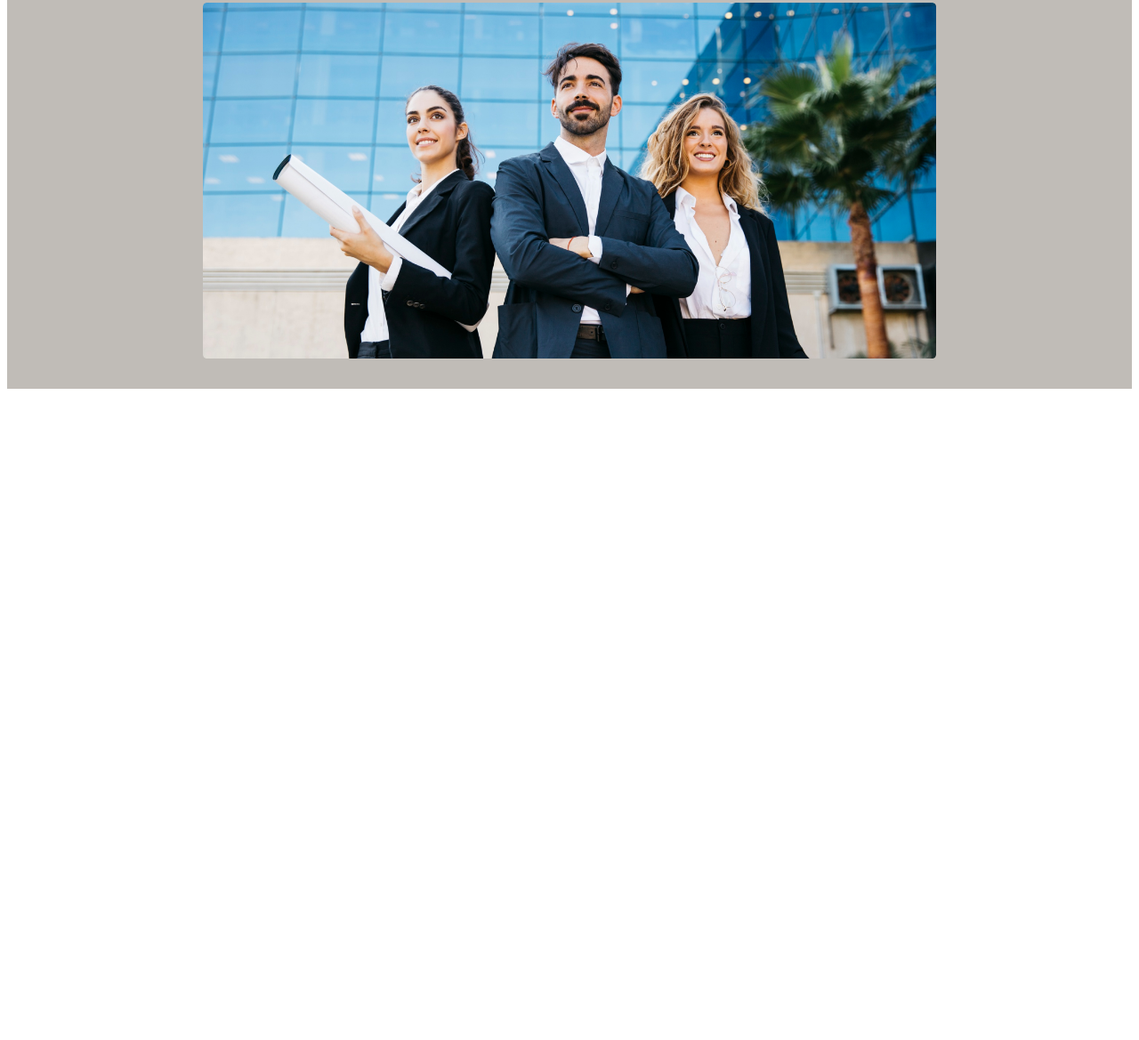
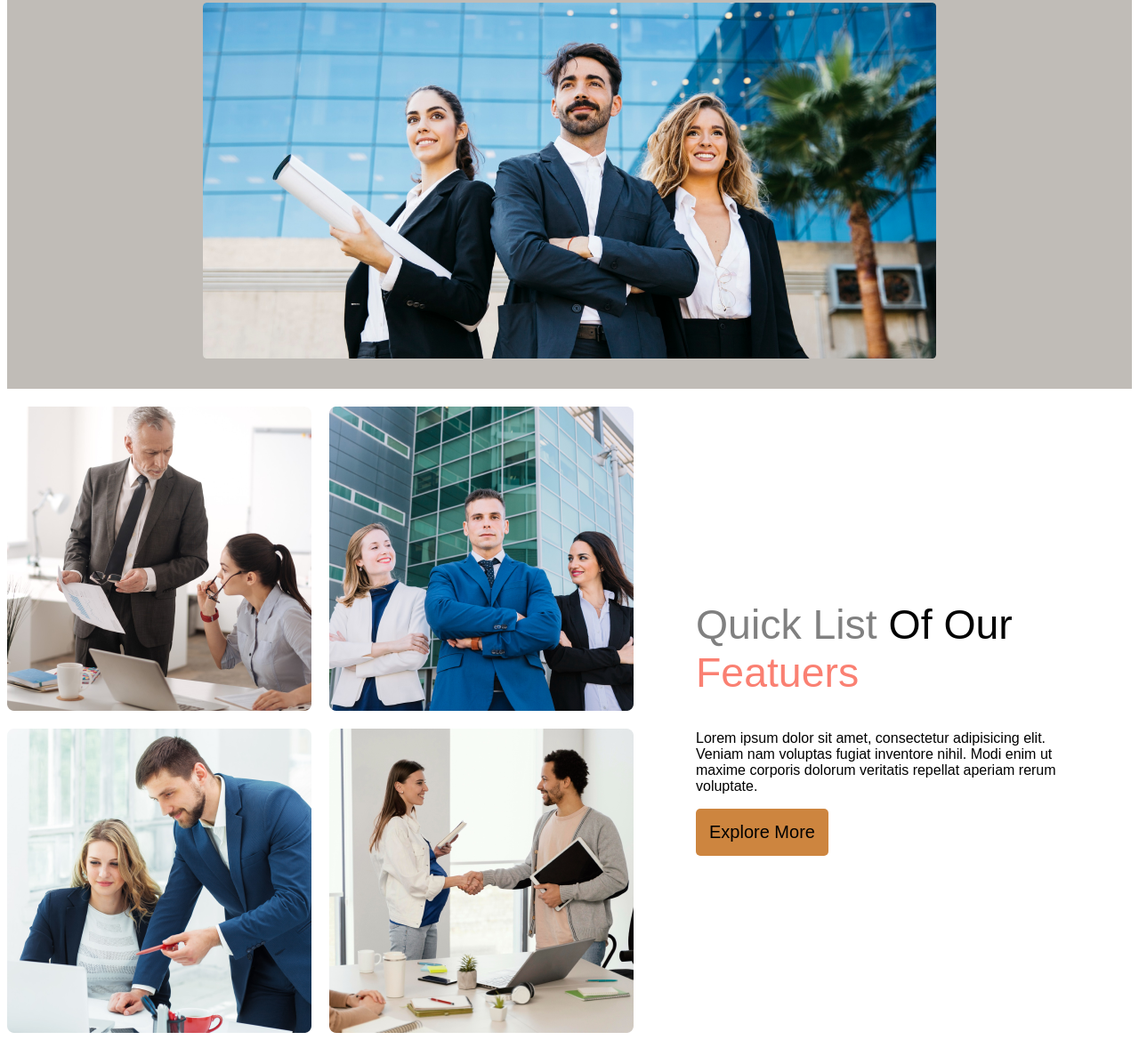
Before and after one commit to saikat-dhar/G3-arcitact-website, a plain HTML site: page index.html in a window 1280 px wide. Shown: the part 514-1683 px from the top of the page at 89% size. Before the commit the page ends 959 px from the top, so only its background shows below. Drawn offline with Linux system fonts and the light colour scheme.

Commit message:
1st-section-is done

```diff
--- a/index.html
+++ b/index.html
@@ -30,6 +30,26 @@
             <img class="banner-img" src="images/banner.png" alt="">
         </div>
     </header>
+    <main>
+        <section class="teams-container">
+            <div class="tem-img-container">
+                <img src="images/team1.png" alt="">
+                <img src="images/team2.png" alt="">
+                <img src="images/team3.png" alt="">
+                <img src="images/team4.png" alt="">
+            </div>
+            <div class="teams-content">
+                <h2 class="teans-title">
+                    <span class="quick">Quick List</span> <span>Of Our </span>
+                    <span class="text-Featuers">Featuers</span>
+                </h2>
+                <p class="tems-description">
+                    Lorem ipsum dolor sit amet, consectetur adipisicing elit. Veniam nam voluptas fugiat inventore nihil. Modi enim ut maxime corporis dolorum veritatis repellat aperiam rerum voluptate.
+                </p>
+                <button class="btn-primary">Explore More</button>
+            </div>
+        </section>
+    </main>
 </body>
 
 </html>
--- a/styls/arcitact.css
+++ b/styls/arcitact.css
@@ -80,3 +80,38 @@ nav li a {
     }
 
 }
+
+
+/* main-teams-stlys */
+main{
+    max-width: 1440px;
+    margin: 0px auto;
+}
+.teams-container{
+    display: flex;
+    align-items: center;
+}
+.tem-img-container{
+   display: grid;
+   grid-template-columns: repeat(2, 1fr);
+   gap: 1.25rem;
+   margin-top: 20px;
+}
+.teams-content{
+    padding-left: 70px;
+    padding-right: 50px;
+}
+.teans-title{
+    font-size: 2.9rem;
+    font-weight: 500;
+}
+.teans-title .quick{
+    color: gray;
+}
+.teans-title .text-Featuers{
+    color: salmon;
+}
+.item-description{
+    padding-top: 10px;
+    padding-bottom: 20px;
+}
```
